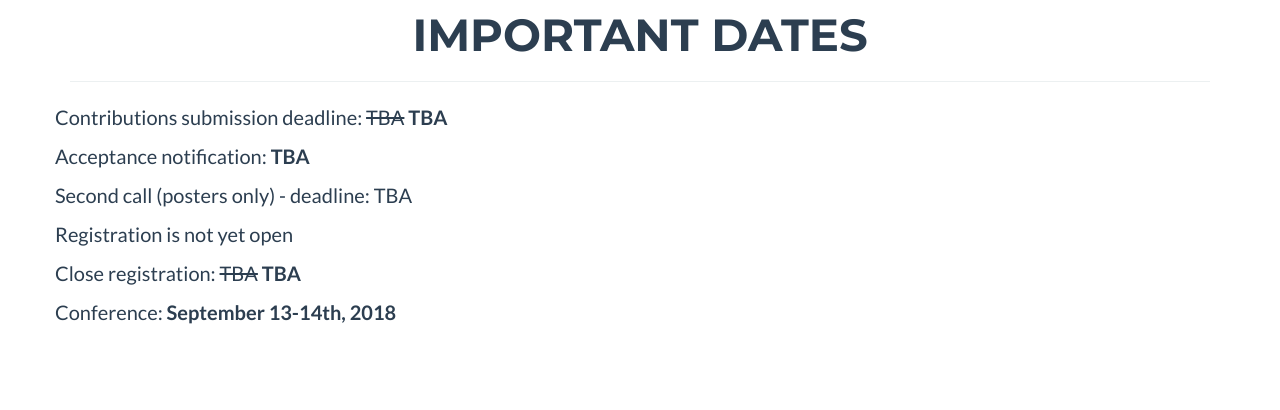
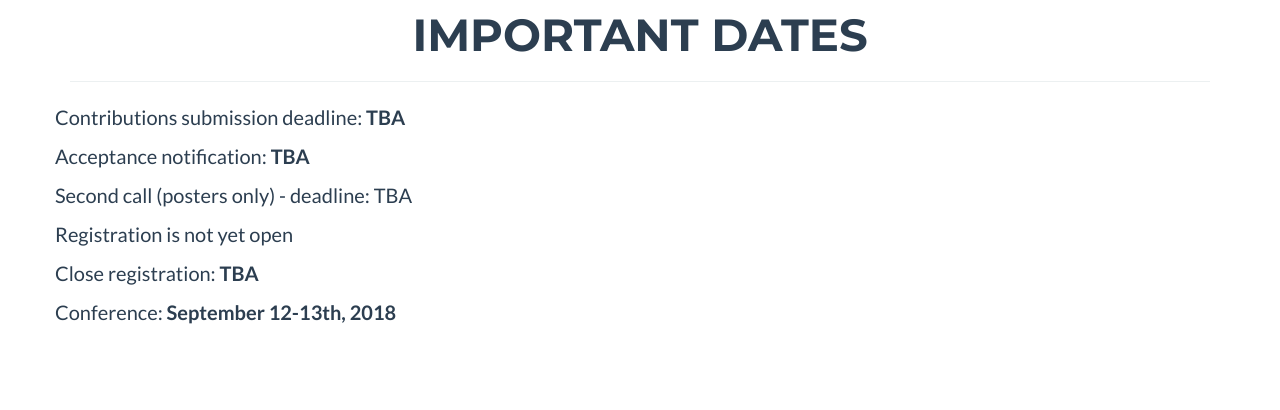
Before and after one commit to jdse-paris/jDSE2019, a Jekyll site: the page built from index.html, in a window 1280 px wide and 900 px high, scrolled down 4160 px. Shown: the part 155-565 px from the top of the window. Built offline with Jekyll 4.4.1, drawn with Linux system fonts in a browser that asks for light colours.

Commit message:
Update dates.html
corrected the dates

```diff
--- a/_includes/dates.html
+++ b/_includes/dates.html
@@ -8,13 +8,13 @@
                 </div>
             </div>
             <div class="row">
-              <p>Contributions submission deadline: <s>TBA</s> <b> TBA</b></p>
+              <p>Contributions submission deadline:  <b> TBA</b></p>
               <p>Acceptance notification: <b>TBA</b></p>
 	      <p>Second call (posters only) - deadline: TBA </p>
 	      <p>Registration is not yet open</p>
-	      <p>Close registration: <s>TBA</s> <b>TBA</b>
+	      <p>Close registration:  <b>TBA</b>
 	<!--	<br> <i>We know you might be in holidays right now, but the sooner you register the easier it is for us, so please take the time to fill the form!</i>  --> </p>
-              <p>Conference: <b>September 13-14th, 2018</b></p>
+              <p>Conference: <b>September 12-13th, 2018</b></p>
             </div>
         </div>
     </section>
```
